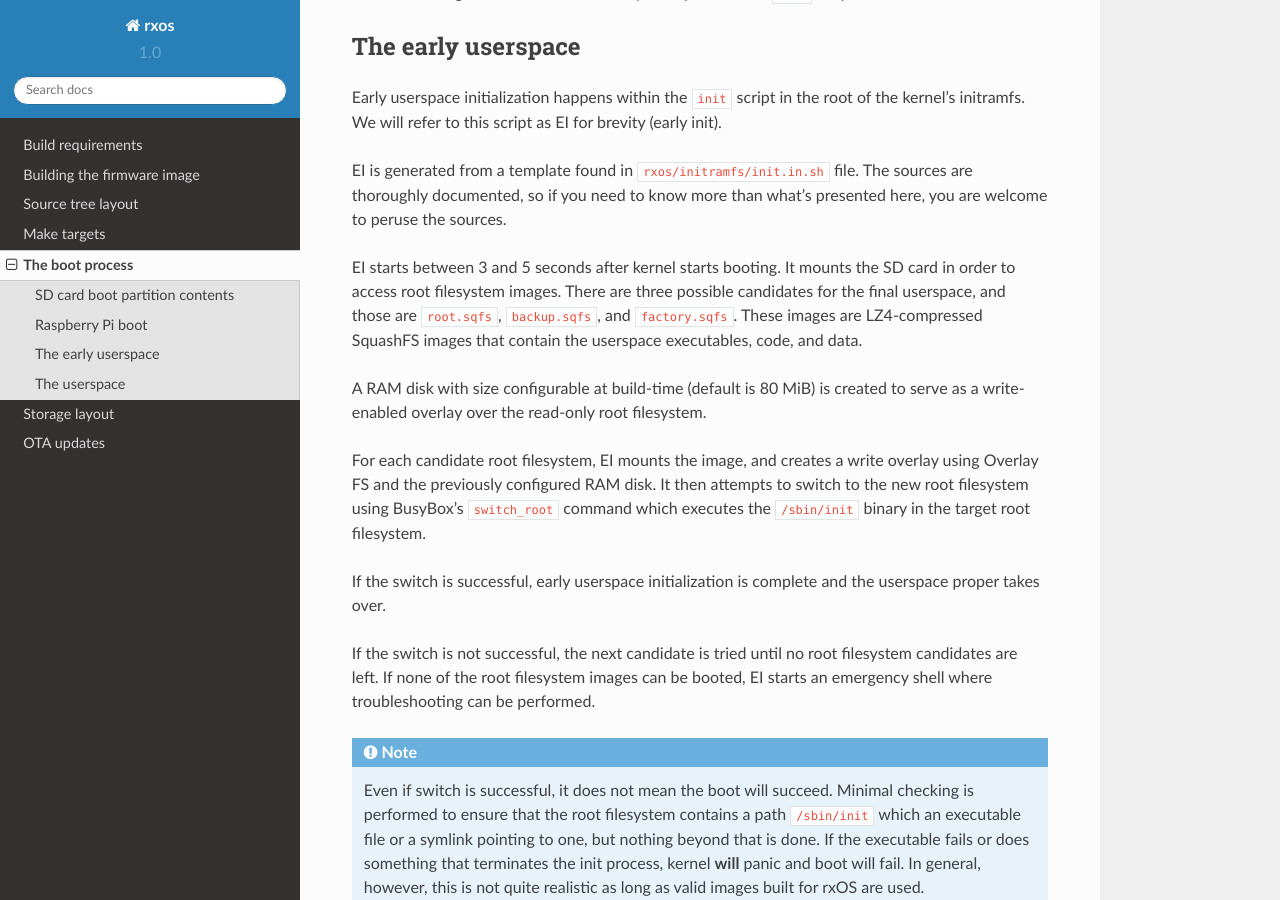
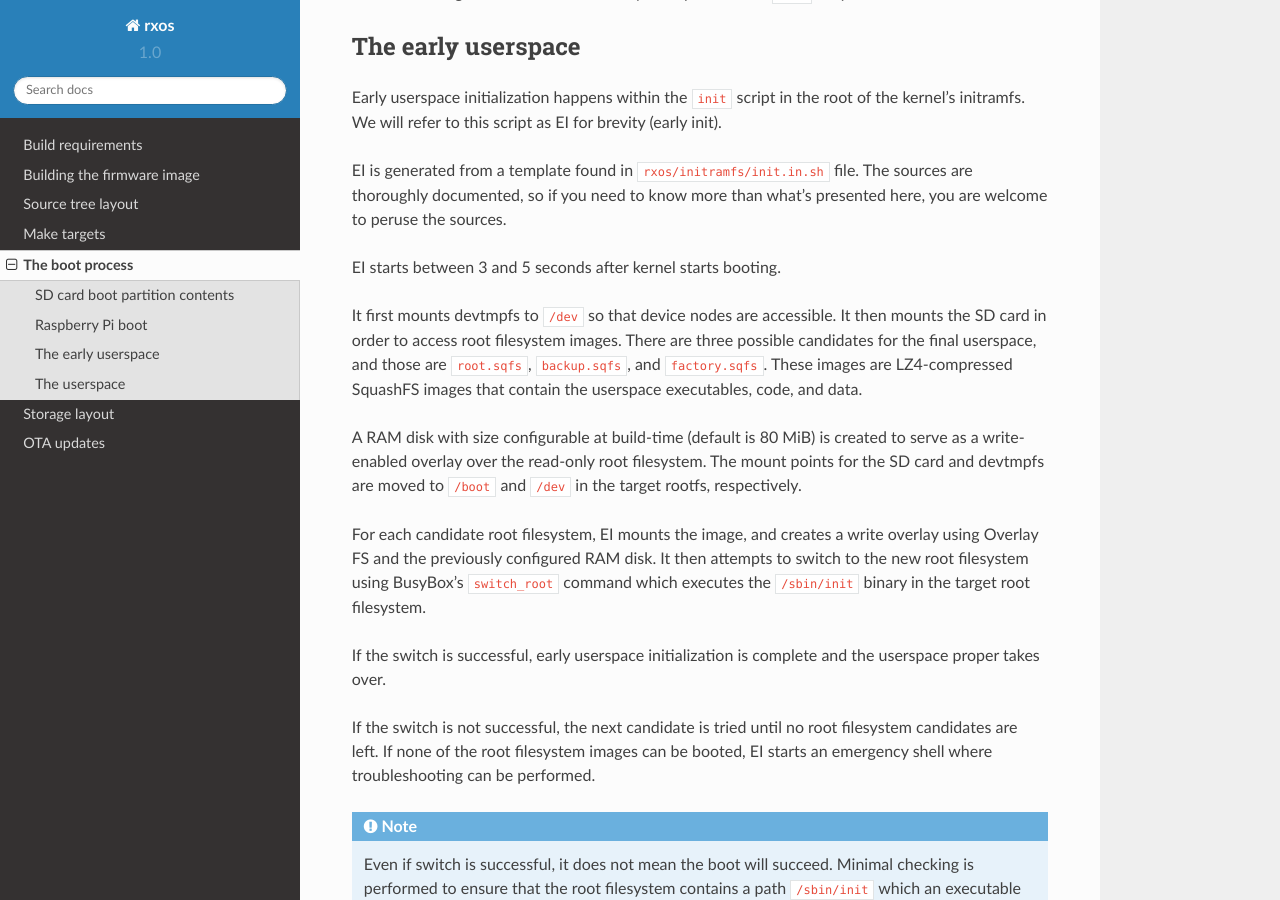
Before and after one commit to amasloub/rxOS, a Sphinx documentation site: the page built from docs/source/boot.rst, in a window 1280 px wide and 900 px high, scrolled down 1347 px. Built offline with Sphinx 7.4.7 and the Read the Docs theme 2.0.0, drawn with Linux system fonts in a browser that asks for light colours.

Commit message:
Move devtmpfs mountpoint to target rootfs
When kernel boots it will not automatically mount devtmpfs if there is an
initramfs. The init script will mount it, but it did not move the mount point
into the target rootfs making some weird noises during boot.

This patch fixes the issue, and also restores the previously unused and broken
`setup_boot` function.

The documentation is also updated to reflect the changes.

Signed-off-by: Branko Vukelic <branko@outernet.is>

```diff
--- a/docs/source/boot.rst
+++ b/docs/source/boot.rst
@@ -67,14 +67,18 @@ EI is generated from a template found in ``rxos/initramfs/init.in.sh`` file.
 The sources are thoroughly documented, so if you need to know more than what's
 presented here, you are welcome to peruse the sources.
 
-EI starts between 3 and 5 seconds after kernel starts booting. It mounts the SD
-card in order to access root filesystem images. There are three possible
-candidates for the final userspace, and those are ``root.sqfs``,
+EI starts between 3 and 5 seconds after kernel starts booting.
+
+It first mounts devtmpfs to ``/dev`` so that device nodes are accessible. It
+then mounts the SD card in order to access root filesystem images. There are
+three possible candidates for the final userspace, and those are ``root.sqfs``,
 ``backup.sqfs``, and ``factory.sqfs``. These images are LZ4-compressed SquashFS
 images that contain the userspace executables, code, and data.
 
 A RAM disk with size configurable at build-time (default is 80 MiB) is created
-to serve as a write-enabled overlay over the read-only root filesystem.
+to serve as a write-enabled overlay over the read-only root filesystem. The
+mount points for the SD card and devtmpfs are moved to ``/boot`` and ``/dev``
+in the target rootfs, respectively.
 
 For each candidate root filesystem, EI mounts the image, and creates a write
 overlay using Overlay FS and the previously configured RAM disk. It then
```
Also changed, not shown: 1 other file.
